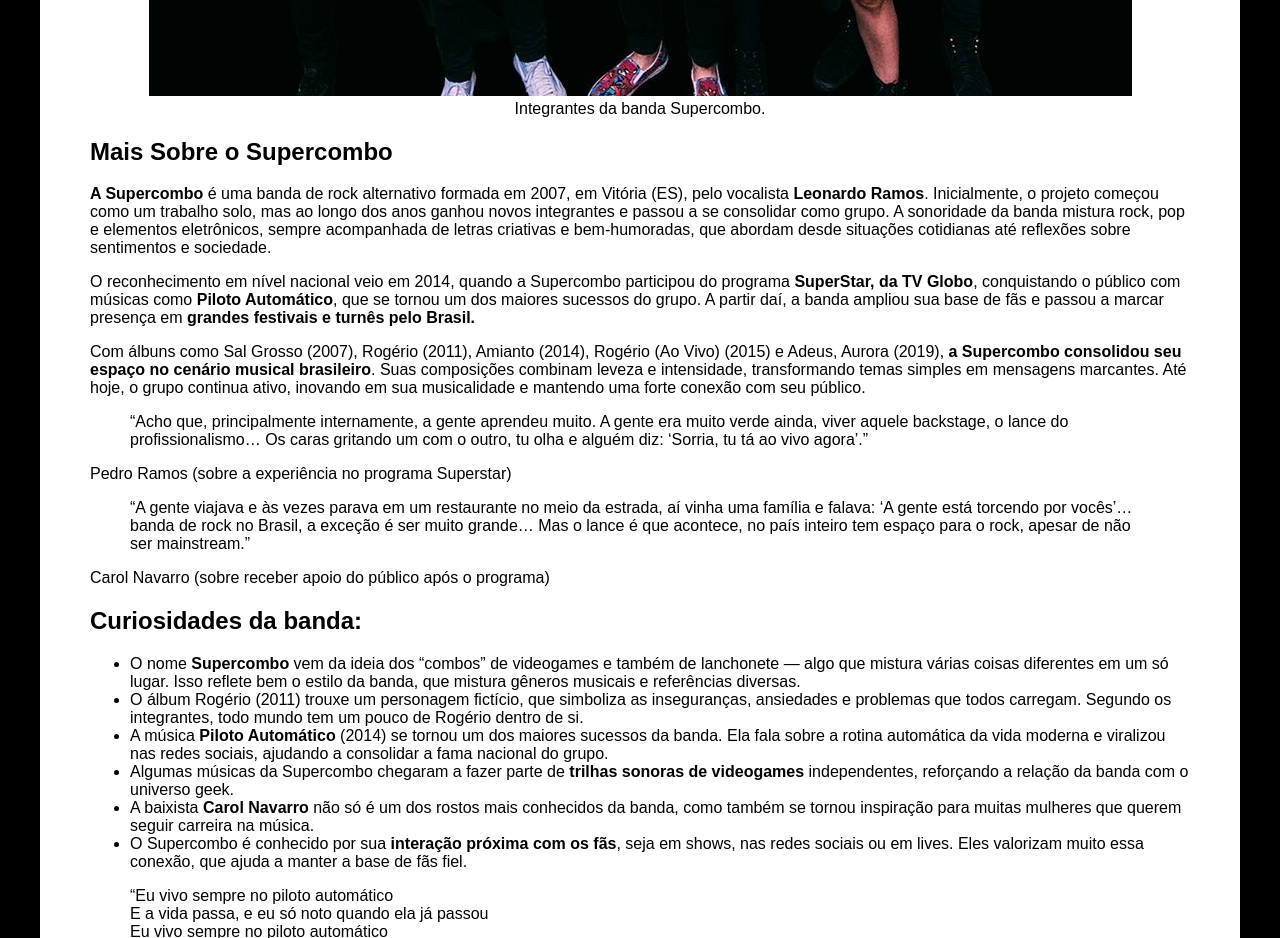
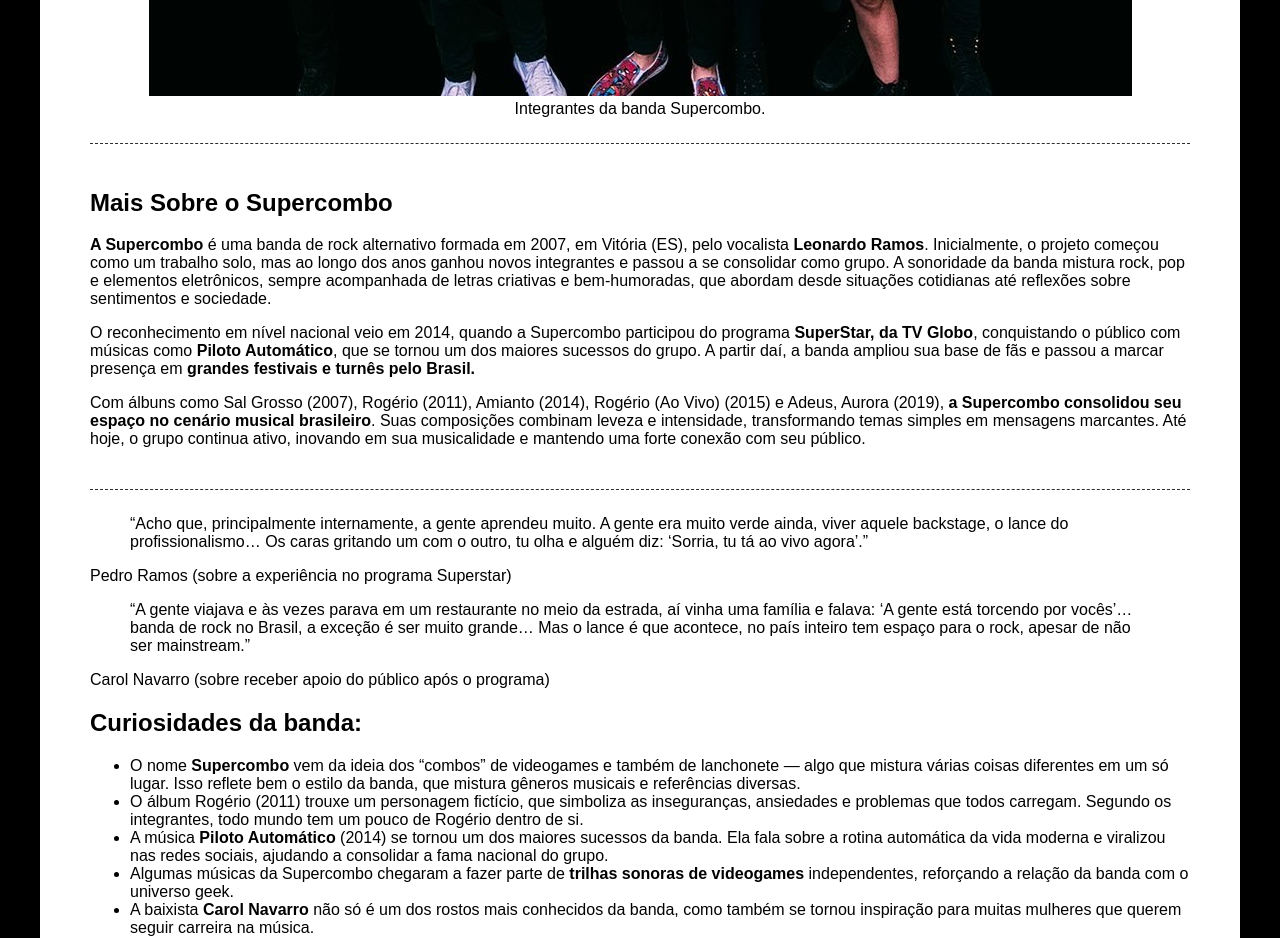
Before and after one commit to LucasDevRJ/supercombo, a plain HTML site: page index.html in a window 1280 px wide. Shown: the part 800-1738 px from the top of the page. Drawn offline with Linux system fonts and the light colour scheme.

Commit message:
Sessão da biografia estilizada.

```diff
--- a/css/styles.css
+++ b/css/styles.css
@@ -31,3 +31,10 @@ html {
     text-align: center;
     margin-top: 30px;
 }
+
+.biography-container {
+    padding: 25px 0;
+    margin: 25px 0;
+    border-top: 1px dashed #2e2e2e;
+    border-bottom: 1px dashed #2e2e2e;
+}
```
